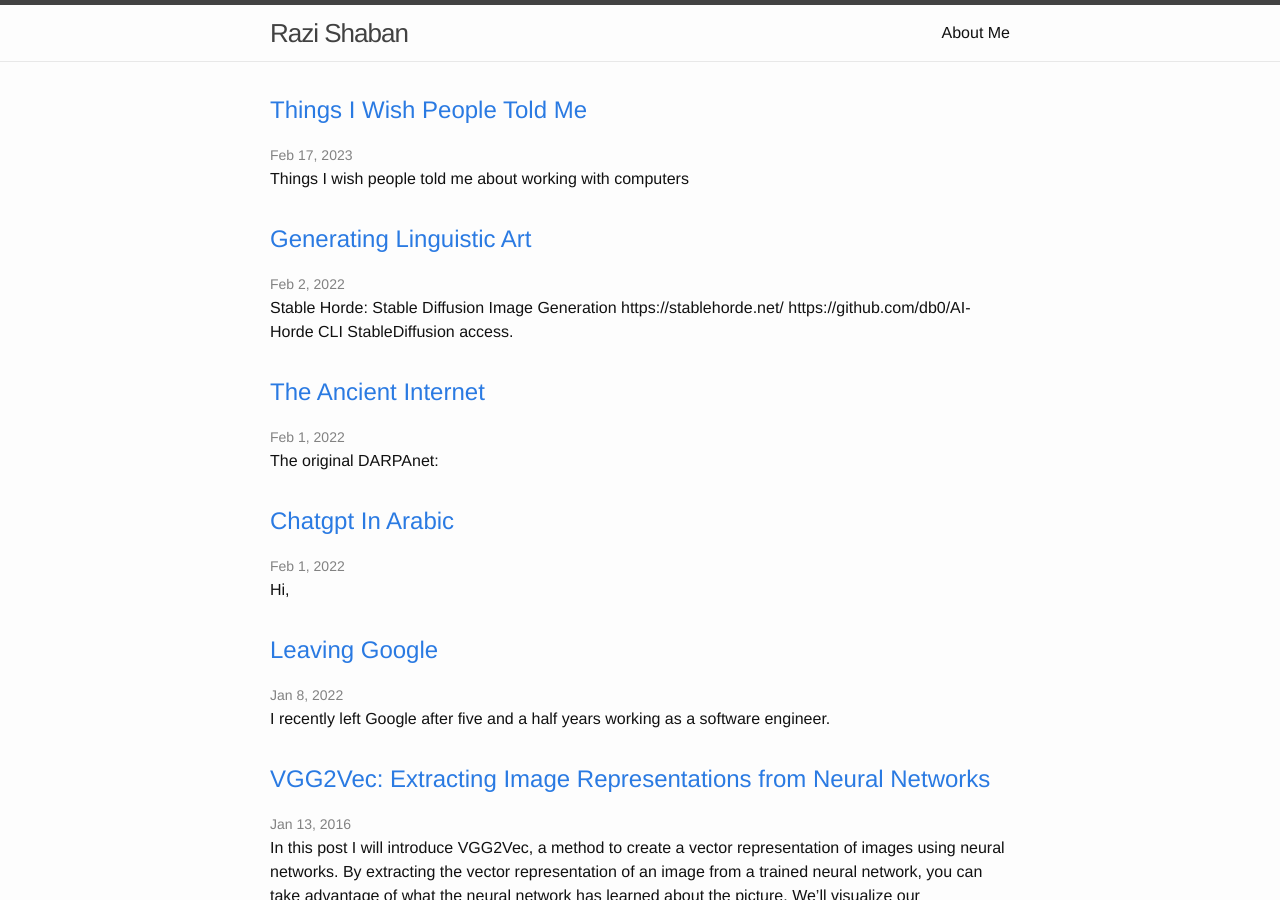
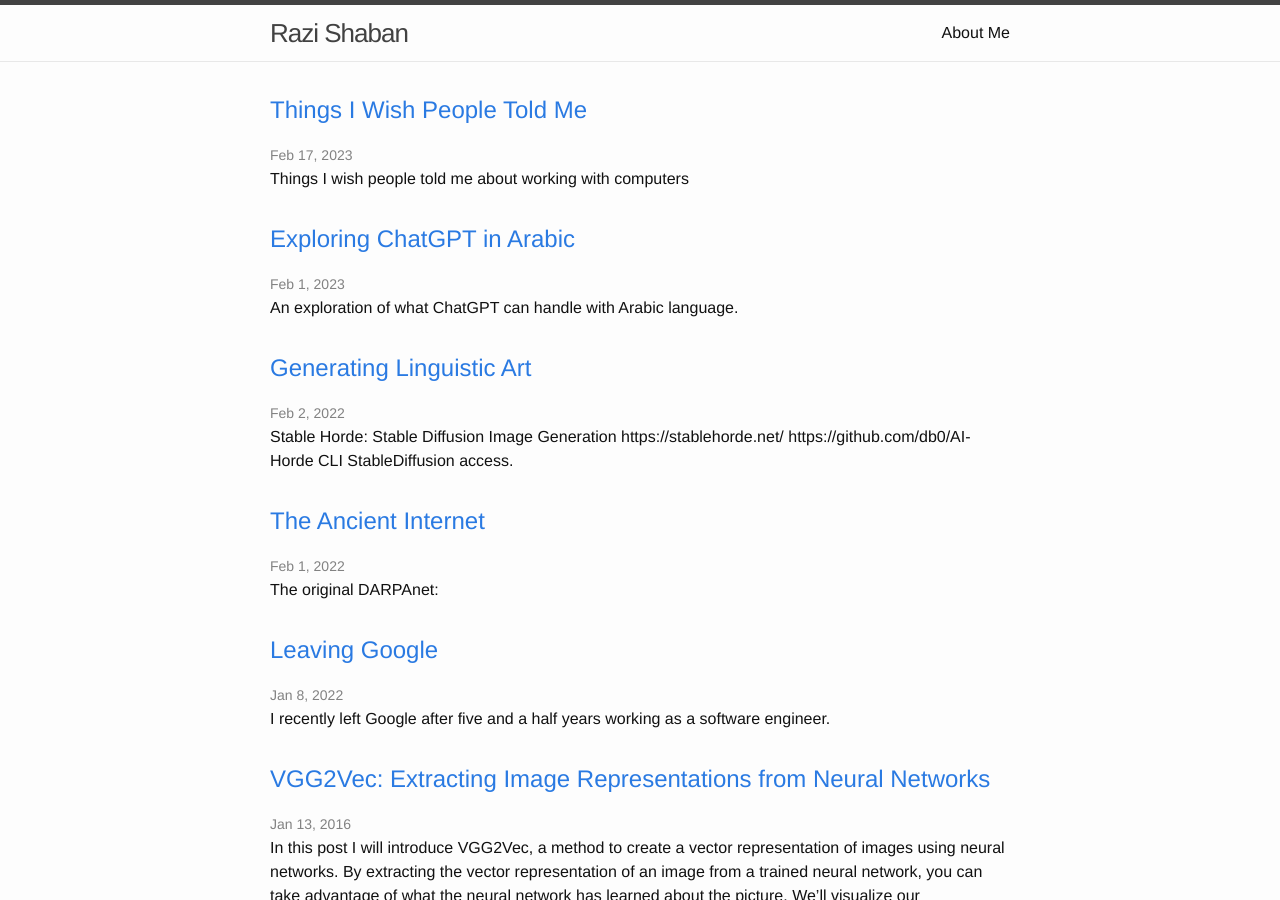
Before and after one commit to rrshaban/rrshaban.github.io, a Jekyll site: the page built from index.html, in a window 1280 px wide and 900 px high. Built offline with Jekyll 4.4.1, drawn with Linux system fonts in a browser that asks for light colours; nearby versions of some CDN libraries.

Commit message:
Update 2022-02-01-chatgpt-in-arabic.md

```diff
--- a/_posts/2022-02-01-chatgpt-in-arabic.md
+++ b/_posts/2022-02-01-chatgpt-in-arabic.md
@@ -1,4 +1,11 @@
-Hi,
+---
+layout: post
+title: "Exploring ChatGPT in Arabic"
+date: 2023-02-01 11:11:11
+tags: project
+---
+
+An exploration of what ChatGPT can handle with Arabic language.
 
 <img width="740" alt="image" src="https://user-images.githubusercontent.com/9829375/216008654-b42d5695-782e-43e1-bdeb-014f7011dcba.png">
 
```
